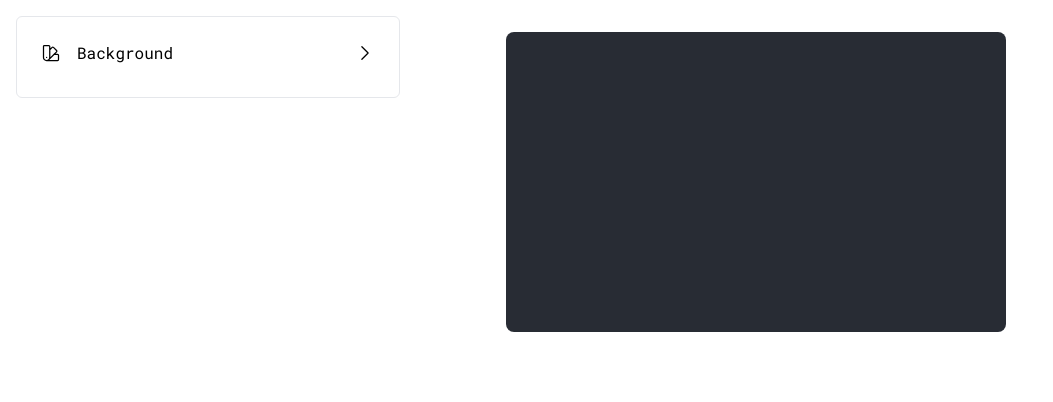
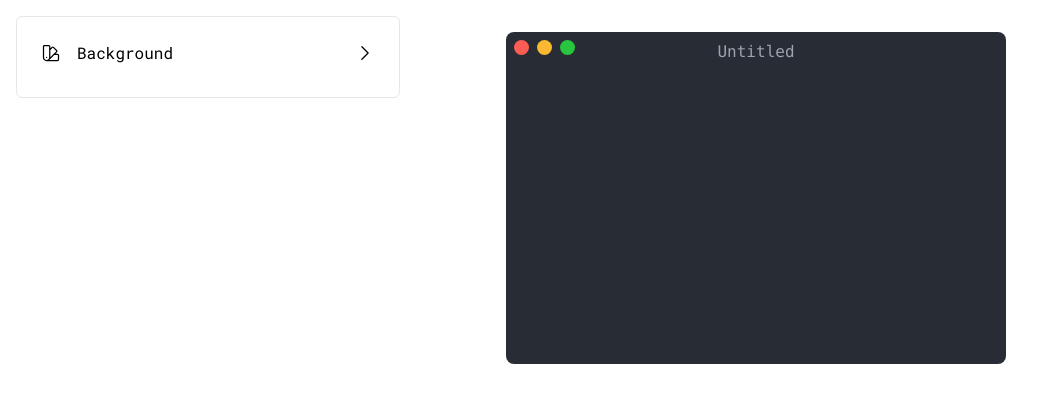
Before and after one commit to sakurakiyama/SnipSnap, a React (Vite) app: page / in a window 1280 px wide. Shown: the top 402 px of the page, without its empty margins (0-1053 px from the left). Built offline with nearby package versions, Linux system fonts and the light colour scheme.

Commit message:
add header

```diff
--- a/src/components/preview/CodeEditor.tsx
+++ b/src/components/preview/CodeEditor.tsx
@@ -2,6 +2,7 @@ import hljs from 'highlight.js/lib/common';
 import { useRef, useState } from 'react';
 import 'highlight.js/styles/atom-one-dark.css';
 import '../../stylesheets/Themes.scss';
+import Header from './Header';
 
 interface CodeEditorProps {
   theme: string;
@@ -23,18 +24,25 @@ function CodeEditor({ theme }: CodeEditorProps): JSX.Element {
     // Background color
     <div className='relative block rounded-md w-[680px] p-4'>
       <pre className={`flex flex-col w-[600px] p-4 rounded-md m-auto ${theme}`}>
+        <div className=' ml-auto mr-auto '>
+          <Header />
           {/* Display Code */}
           <code
-          className={`${`language-${language}`} hljs rounded-lg w-[500px] min-h-[300px] !break-words  left-0 right-0 ml-auto mr-auto`}
+            className={`${`language-${language}`} hljs rounded-br-lg rounded-bl-lg w-[500px] min-h-[300px] !break-words  left-0 right-0 ml-auto mr-auto`}
             ref={codeBlockRef}
           ></code>
+        </div>
+        <div className=' min-h-[300px] w-[500px] left-0 right-0 ml-auto mr-auto absolute'>
+          {/* Invisible Spacer */}
+          <div className='rounded-tr-lg rounded-tl-lg h-8 p-2'></div>
           {/* Handle Input */}
           <code
-          className='hljs !caret-gray-500 w-[500px] !outline-none !bg-transparent min-h-[300px] !text-transparent rounded-lg absolute !break-words left-0 right-0 ml-auto mr-auto '
+            className='hljs !caret-gray-500 !outline-none !bg-transparent !text-transparent rounded-br-lg rounded-bl-lg !break-words'
             contentEditable={true}
             onInput={handleCodeChange}
             ref={inputRef}
           ></code>
+        </div>
       </pre>
     </div>
   );
--- /dev/null
+++ b/src/components/preview/Header.tsx
@@ -0,0 +1,42 @@
+import { useState } from 'react';
+
+function Header(): JSX.Element {
+  const [fileName, setFileName] = useState<string | undefined>(undefined);
+  const [placeholder, setPlaceholder] = useState<string>('Untitled');
+
+  const handleFocus = () => {
+    if (fileName === undefined) setPlaceholder('');
+  };
+
+  const handleBlur = () => {
+    if (fileName === undefined) setPlaceholder('Untitled');
+  };
+  return (
+    <div className='rounded-tr-lg rounded-tl-lg h-8 p-2 bg-[#282c34]'>
+      <div className='flex'>
+        {/* Buttons */}
+        <div className='flex flex-row w-full'>
+          <div className='rounded-[50%] h-[15px] w-[15px] bg-[#fb5d55] mr-2'></div>
+          <div className='rounded-[50%] h-[15px] w-[15px] bg-[#fab930] mr-2'></div>
+          <div className='rounded-[50%] h-[15px] w-[15px] bg-[#28c63e]'></div>
+        </div>
+        {/* Editable field */}
+        <div className=''>
+          <input
+            type='text'
+            className='rounded-md bg-[#282c34] text-center relative z-10 focus:outline-none text-[#abb2bf]'
+            placeholder={fileName === undefined ? placeholder : ''}
+            value={fileName}
+            onChange={(e) => setFileName(e.target.value)}
+            onFocus={handleFocus}
+            onBlur={handleBlur}
+          ></input>
+        </div>
+        {/* Spacer */}
+        <div className='w-full'></div>
+      </div>
+    </div>
+  );
+}
+
+export default Header;
```
Lines whose indentation alone changed are shown as unchanged.
